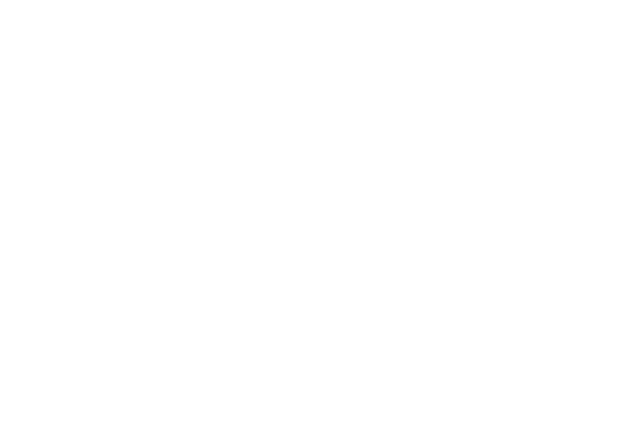
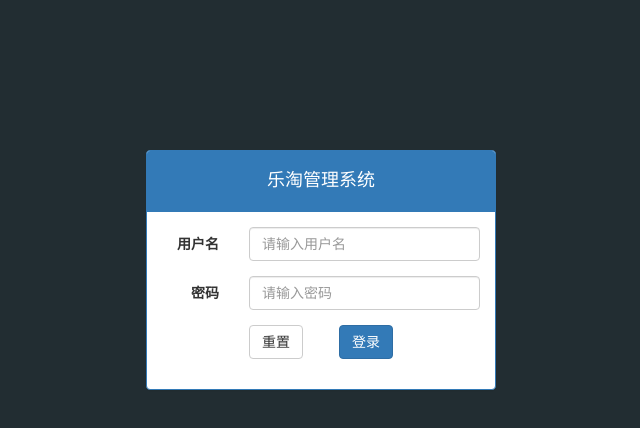
Before and after one commit to icenoodlescat/letao, a website: page public/back/login.html in a window 1280 px wide. Shown: the whole page, without its empty margins (319-959 px from the left). Drawn offline with Linux system fonts and the light colour scheme.

Commit message:
登录页面-静态页

```diff
--- /dev/null
+++ b/public/back/css/common.css
@@ -0,0 +1,8 @@
+@charset "UTF-8";
+/*在这里写所有back样式*/
+.body_bg{
+  background-color: #222d32;
+}
+.mt_150{
+  margin-top: 150px;
+}
--- a/public/back/login.html
+++ b/public/back/login.html
@@ -2,9 +2,43 @@
 <html lang="zh-CN">
 <head>
   <meta charset="UTF-8">
-  <title>Title</title>
+  <title>后台管理系统-登录</title>
+  <link rel="stylesheet" href="lib/bootstrap/css/bootstrap.min.css">
+  <link rel="stylesheet" href="css/common.css">
 </head>
-<body>
-
+<body class="body_bg">
+<div class="container">
+  <div class="col-md-4 col-md-offset-4">
+    <div class="panel panel-primary mt_150">
+      <div class="panel-heading">
+        <h4 class="text-center">乐淘管理系统</h4>
+      </div>
+      <div class="panel-body">
+        <form class="form-horizontal">
+          <div class="form-group">
+            <label for="username" class="col-sm-3 control-label">用户名</label>
+            <div class="col-sm-9">
+              <input type="text" class="form-control" id="username" placeholder="请输入用户名">
+            </div>
+          </div>
+          <div class="form-group">
+            <label for="password" class="col-sm-3 control-label">密码</label>
+            <div class="col-sm-9">
+              <input type="password" class="form-control" id="password" placeholder="请输入密码">
+            </div>
+          </div>
+          <div class="form-group">
+            <div class="col-sm-offset-3 col-sm-6">
+              <button type="reset" class="btn btn-default pull-left">重置</button>
+              <button type="submit" class="btn btn-primary pull-right">登录</button>
+            </div>
+          </div>
+        </form>
+      </div>
+    </div>
+  </div>
+</div>
+<script src="lib/jquery/jquery.min.js" ></script>
+<script src="lib/bootstrap/js/bootstrap.js" ></script>
 </body>
 </html>
```
